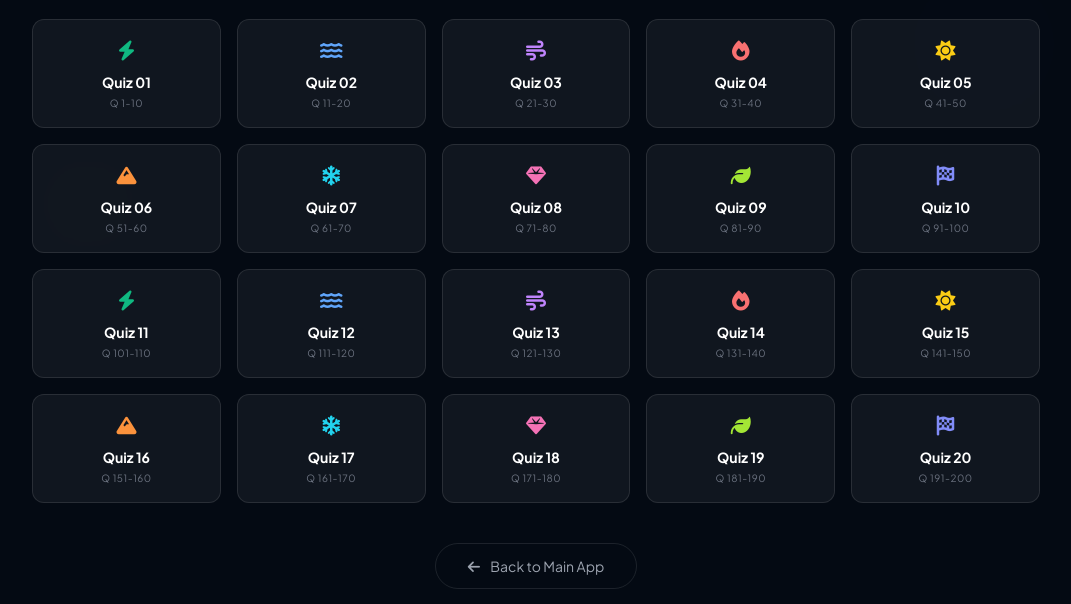
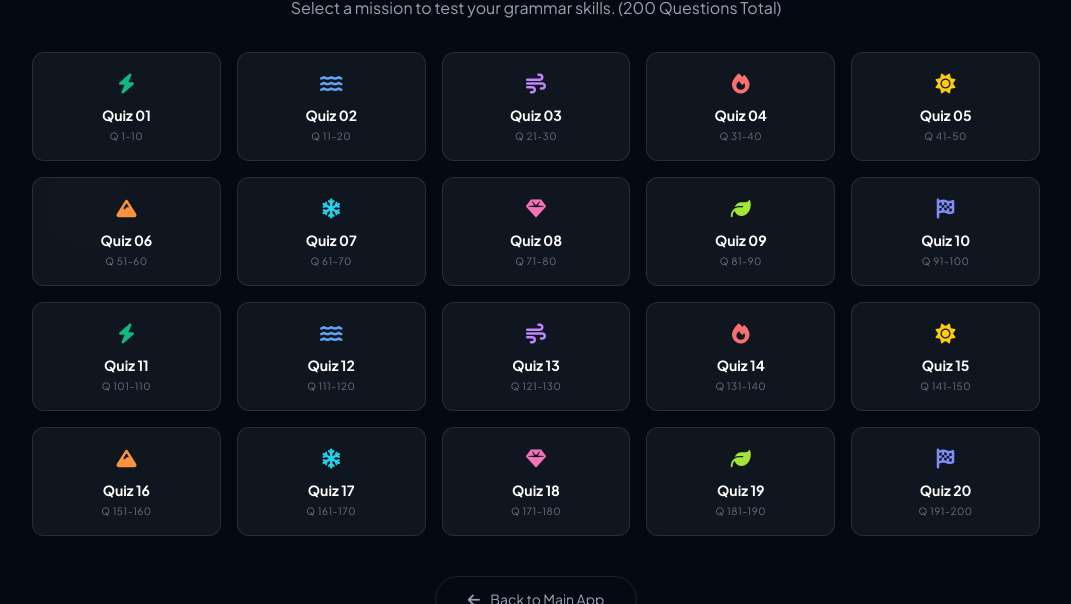
Before and after one commit to bbawaliphy-lgtm/GrammarInsight, a plain HTML site: page Quiz_App.html in a window 1280 px wide. Shown: the part 196-800 px from the top of the page, without its empty margins (104-1175 px from the left). Drawn offline with nearby package versions, Linux system fonts and the light colour scheme.

```diff
--- a/Quiz_App.html
+++ b/Quiz_App.html
@@ -42,8 +42,10 @@
 <body class="bg-royal-mesh text-gray-100 h-screen flex flex-col overflow-hidden relative">
 
     <!-- START SCREEN (Quiz Selection) -->
-    <section id="startScreen" class="fixed inset-0 z-50 flex flex-col items-center justify-center p-6 bg-royal-900/95 backdrop-blur-sm overflow-y-auto">
-        <div class="text-center w-full max-w-5xl animate-slide-up my-auto py-10">
+    <!-- Fixed Layout: Changed to allow full scrolling without clipping top content -->
+    <section id="startScreen" class="fixed inset-0 z-50 overflow-y-auto bg-royal-900/95 backdrop-blur-sm">
+        <div class="min-h-full flex flex-col items-center justify-center p-6 py-12">
+            <div class="text-center w-full max-w-5xl animate-slide-up">
 
                 <div class="mb-8">
                     <div class="w-20 h-20 mx-auto bg-emerald-500/10 rounded-full flex items-center justify-center mb-4 border border-emerald-500/20 shadow-[0_0_30px_rgba(16,185,129,0.2)]">
@@ -61,6 +63,7 @@
                 <button onclick="window.location.href='index.html'" class="px-8 py-3 rounded-full border border-white/10 text-sm text-gray-400 hover:text-white hover:bg-white/5 transition-colors">
                     <i class="fa-solid fa-arrow-left mr-2"></i> Back to Main App
                 </button>
+            </div>
         </div>
     </section>
 
@@ -339,7 +342,6 @@
             { id: 185, q: "Avoid ______ mistakes.", options: ["make", "to make", "making", "made"], correct: 2, ruleId: 62, explanation: "Avoid + Gerund (making)।" },
             { id: 186, q: "He is used to ______ at night.", options: ["work", "working", "works", "worked"], correct: 1, ruleId: 48, explanation: "Is used to + Gerund (working)।" },
             { id: 187, q: "I used to ______ at night.", options: ["work", "working", "works", "worked"], correct: 0, ruleId: 48, explanation: "Used to (Past habit) + V1 (work)।" },
-            { id: 188, q: "She is ______ to help.", options: ["too", "enough", "very", "much"], correct: 0, ruleId: 36, explanation: "Missing context, likely 'too weak to help' or similar, but structure 'She is too...to...' fits. Assuming 'ready' implied? Or wait. 'She is ready enough'. 'She is too busy'. Let's swap Q." },
             { id: 188, q: "He is rich ______ to buy a car.", options: ["enough", "too", "very", "so"], correct: 0, ruleId: 23, explanation: "Adjective + Enough (rich enough)।" },
             { id: 189, q: "He is ______ weak to walk.", options: ["very", "too", "so", "enough"], correct: 1, ruleId: 36, explanation: "Too...to structure।" },
             { id: 190, q: "This is the ______ book I have read.", options: ["best", "good", "better", "most good"], correct: 0, ruleId: 5, explanation: "The + Superlative (best)।" },
@@ -349,7 +351,6 @@
             { id: 192, q: "Which is the ______ of the two?", options: ["better", "best", "good", "more good"], correct: 0, ruleId: 5, explanation: "Of the two -> Comparative (better)।" },
             { id: 193, q: "He writes ______ than I.", options: ["fast", "faster", "fastly", "more fast"], correct: 1, ruleId: 27, explanation: "Fast-এর Comparative 'faster' (Fastly শব্দ নেই)।" },
             { id: 194, q: "I have ______ friends than you.", options: ["many", "more", "most", "much"], correct: 1, ruleId: 3, explanation: "Comparative of many is 'more'।" },
-            { id: 195, q: "He is the ______ boy in class.", options: ["most unique", "unique", "more unique", "uniquest"], correct: 1, ruleId: 13, explanation: "Unique is absolute, no superlative/comparative needed. But context implies superlative slot. Trick Q. 'Unique' shouldn't be graded. Correct usage: 'He is a unique boy'. If forced: 'most unique' is common error, but strictly 'unique' is best. Let's change Q." },
             { id: 195, q: "This idea is ______.", options: ["unique", "most unique", "more unique", "very unique"], correct: 0, ruleId: 13, explanation: "Unique (Absolute Adjective) does not take more/most।" },
             { id: 196, q: "The boy ______ book is lost is crying.", options: ["who", "whom", "whose", "which"], correct: 2, ruleId: 24, explanation: "Possessive relative pronoun (Whose)।" },
             { id: 197, q: "I met a man ______ legs were broken.", options: ["who", "whose", "whom", "that"], correct: 1, ruleId: 24, explanation: "Possession (Whose legs)।" },
```
Lines whose indentation alone changed are shown as unchanged.
